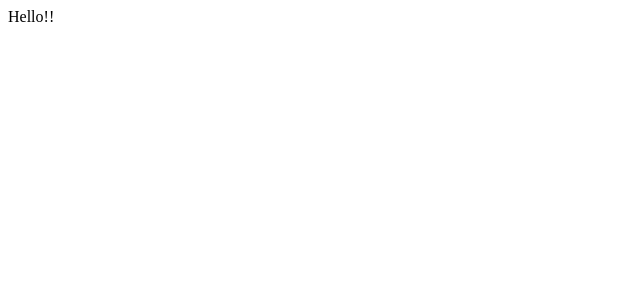
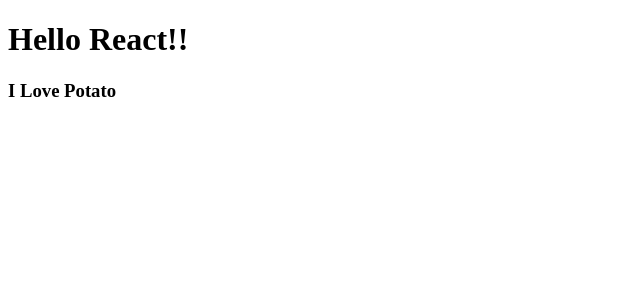
Before and after one commit to nagi0101/nomad_react_movie_app, a React (Create React App) app: page / in a window 1280 px wide. Shown: the top 300 px of the page, without its empty margins (0-640 px from the left). Built offline with nearby package versions, Linux system fonts and the light colour scheme.

Commit message:
#2.0 Creating your first React Component

```diff
--- a/src/App.js
+++ b/src/App.js
@@ -1,5 +1,12 @@
+import Potato from "./Potato";
+
 function App() {
-  return <div>Hello!!</div>;
+  return (
+    <div className="App">
+      <h1>Hello React!!</h1>
+      <Potato />
+    </div>
+  );
 }
 
 export default App;
--- /dev/null
+++ b/src/Potato.js
@@ -0,0 +1,5 @@
+function Potato() {
+  return <h3>I Love Potato</h3>;
+}
+
+export default Potato;
```
